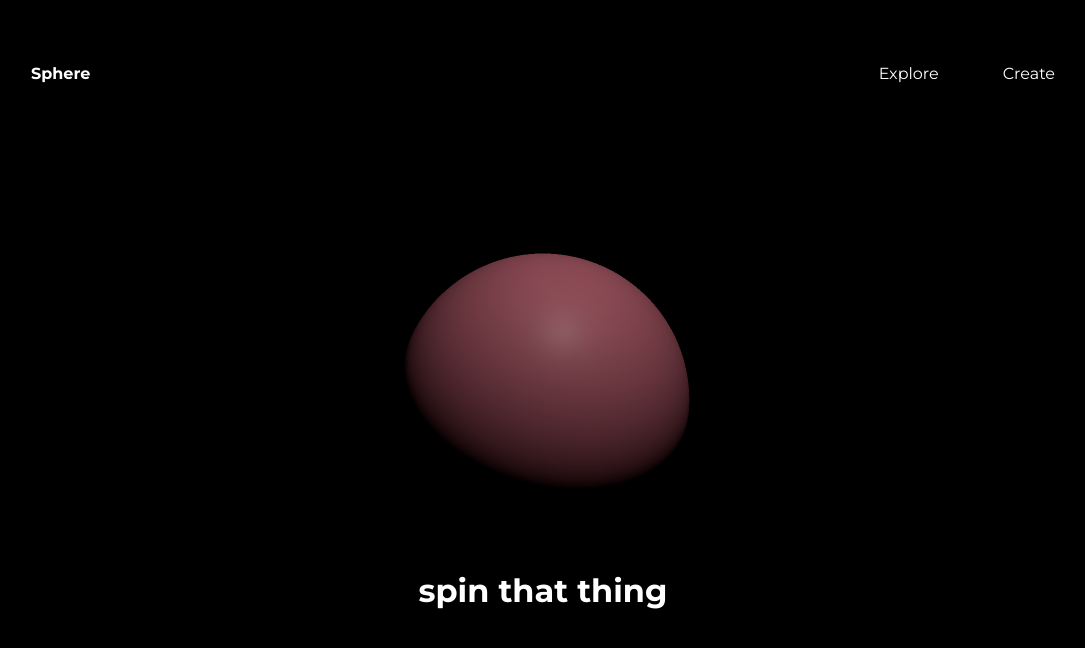
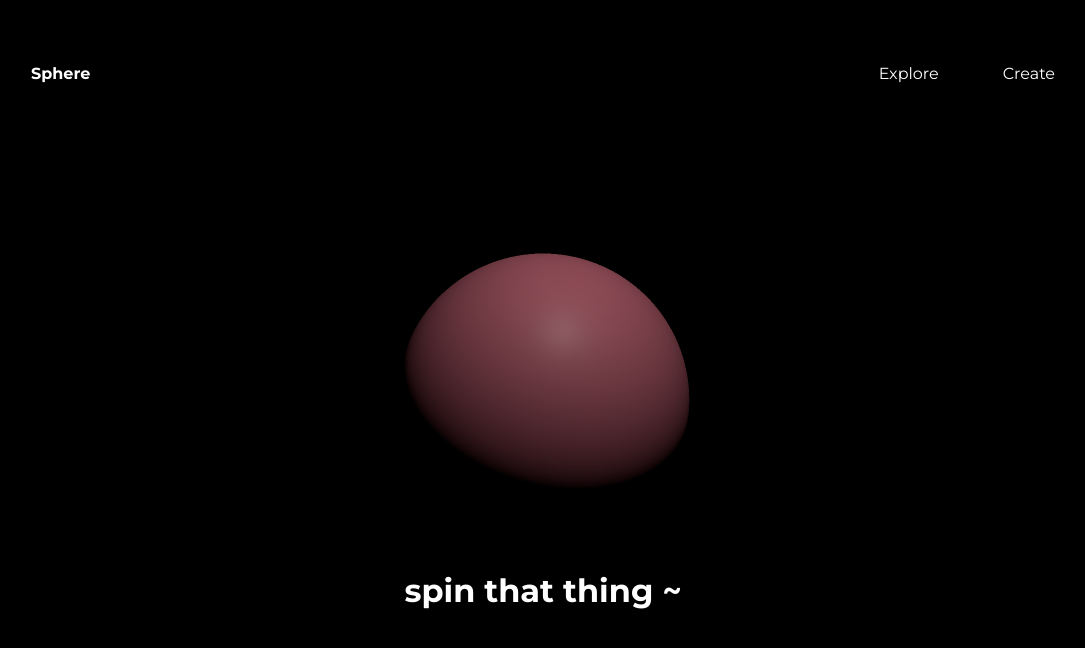
Before and after one commit to ntcaoan/3jsball, a React app: page vite-project/index.html in a window 1280 px wide. Shown: the whole page, without its empty margins (97-1182 px from the left). Built offline with nearby package versions, Linux system fonts and the light colour scheme; animation ran at ten frames a second.

Commit message:
changing after deploy

```diff
--- a/vite-project/index.html
+++ b/vite-project/index.html
@@ -19,7 +19,7 @@
         <li>Create</li>
       </ul>
     </nav>
-    <h1 class="title">spin that thing</h1>
+    <h1 class="title">spin that thing ~</h1>
     <script type="module" src="/main.js"></script>
   </body>
 </html>
```
